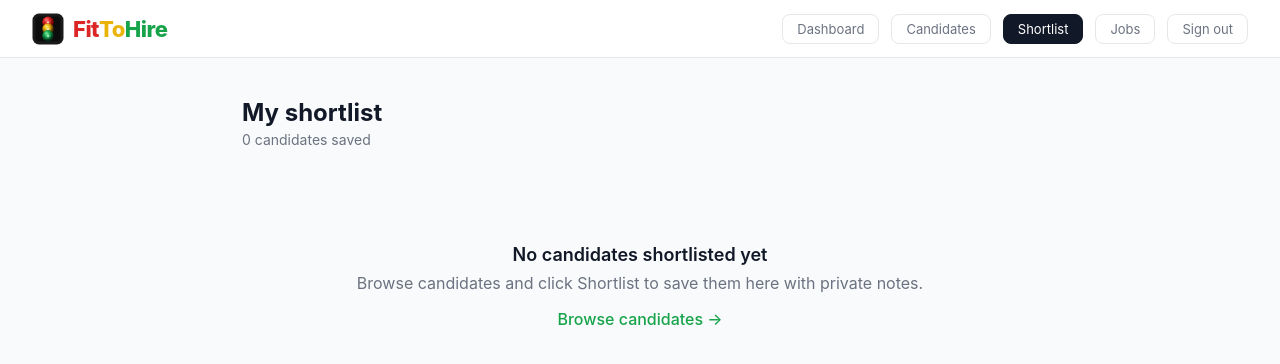
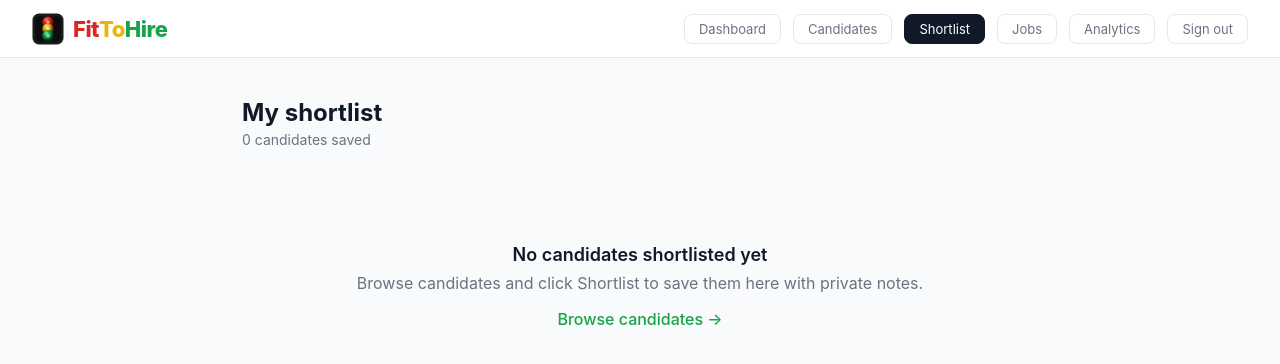
Before and after one commit to AuditDesk/fittohire, a Python web app: template app/templates/employer/shortlist.html in a window 1280 px wide. Shown: the top 364 px of the page. Run offline with Jinja, Linux system fonts and the light colour scheme; the template is opened without the code that fills it, so the values that code supplies are empty.

Commit message:
Update shortlist.html

```diff
--- a/app/templates/employer/shortlist.html
+++ b/app/templates/employer/shortlist.html
@@ -85,6 +85,7 @@
     <a href="/employer/candidates" class="nav-link">Candidates</a>
     <a href="/employer/shortlist" class="nav-link active">Shortlist</a>
     <a href="/employer/jobs" class="nav-link">Jobs</a>
+    <a href="/employer/analytics" class="nav-link">Analytics</a>
     <a href="/auth/logout" class="nav-link">Sign out</a>
   </div>
 </nav>
```
